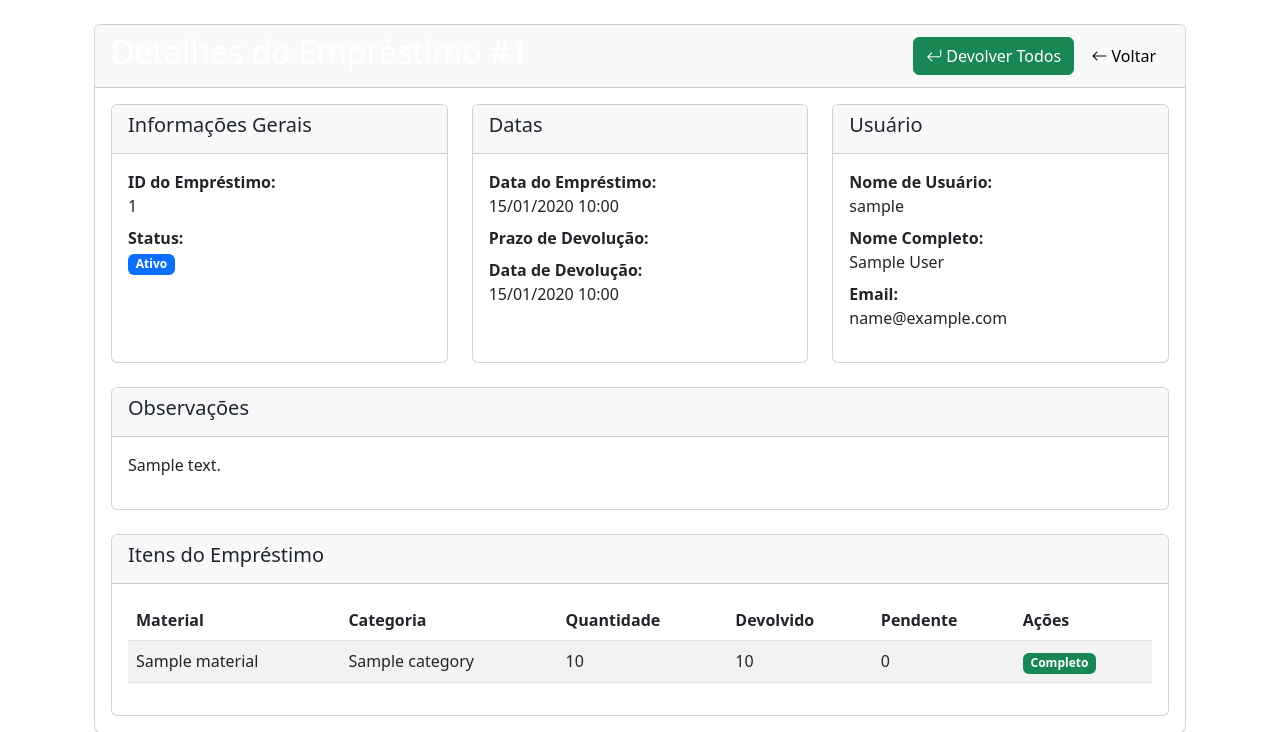
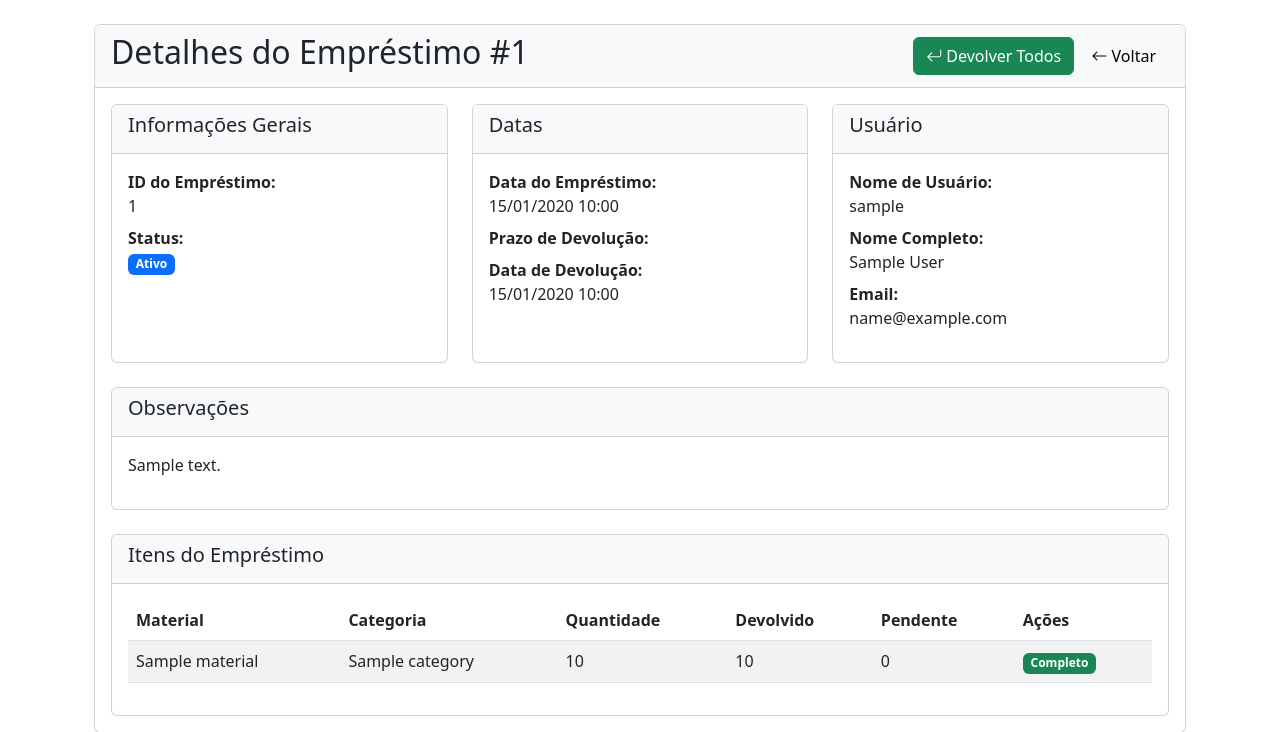
Before and after one commit to vmelchiors/LabInvetory, a Django app: page /loans/1/ in a window 1280 px wide. Shown: the part 56-788 px from the top of the page. Run offline with Django 5.2, Linux system fonts and the light colour scheme; a user stored in the database is signed in; tables that the repository leaves empty hold one stand-in row (values such as "Sample post"); some libraries are stand-ins or nearby versions.

Commit message:
style: Atualizar cor do texto no cabeçalho da página de detalhes do empréstimo

```diff
--- a/Inventory/templates/inventory/loan_detail.html
+++ b/Inventory/templates/inventory/loan_detail.html
@@ -6,7 +6,7 @@
 {% block content %}
 <div class="container my-4">
     <div class="card">
-        <div class="card-header bg-light text-white d-flex justify-content-between align-items-center">
+        <div class="card-header bg-light text-dark d-flex justify-content-between align-items-center">
             <h2>Detalhes do Empréstimo #{{ loan.id }}</h2>
             <div>
                 {% if loan.status != 'returned' %}
```
